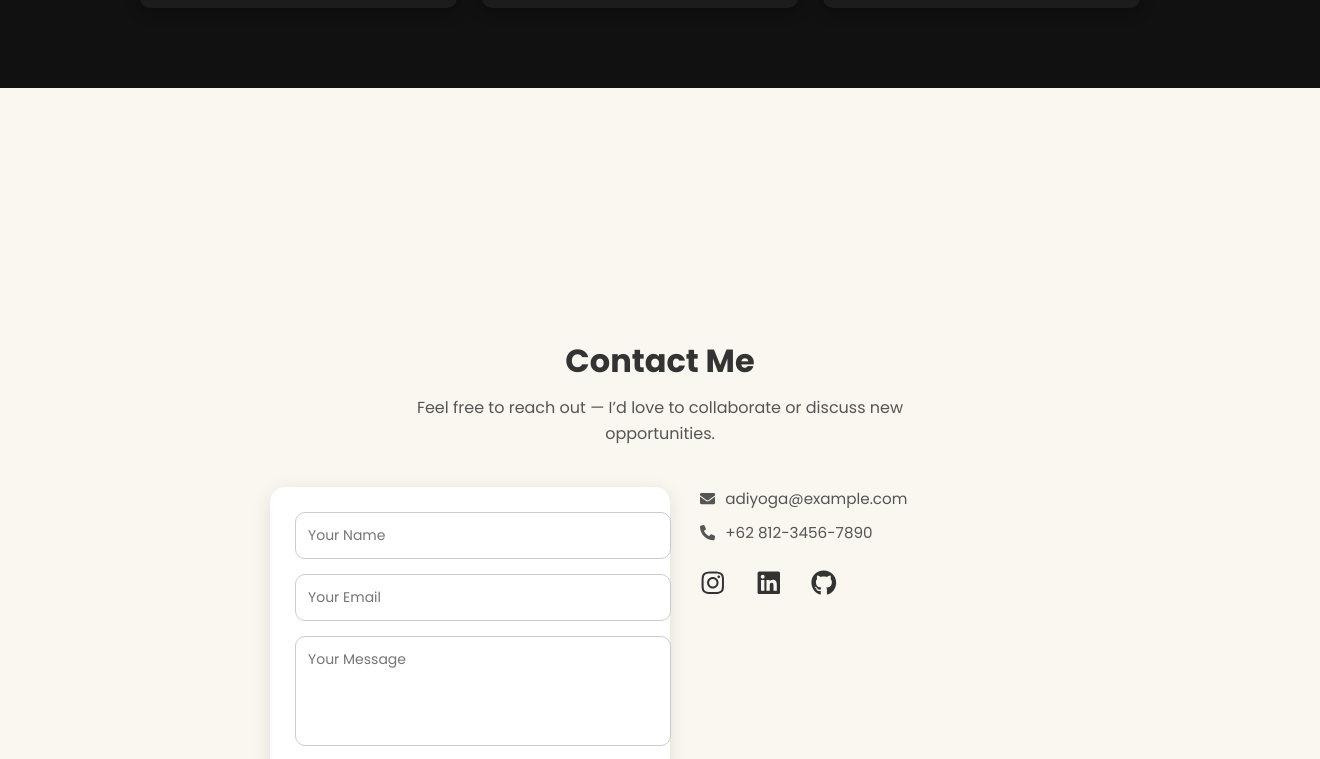
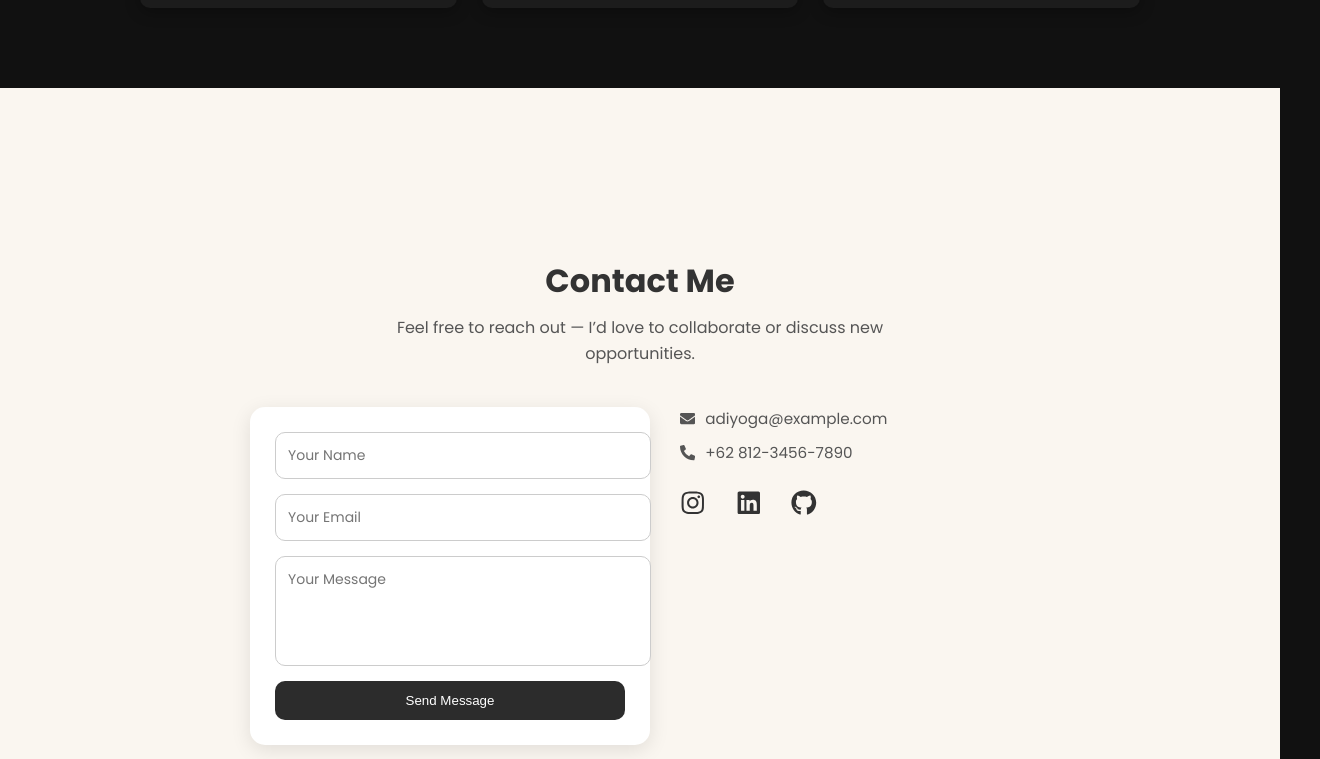
Before and after one commit to adiyogabaskoro/portfolio-bing, a React (Vite) app: page / in a window 1280 px wide. Shown: the part 4956-5715 px from the top of the page, 1320 px wide, since content can reach past the window. Built offline with nearby package versions, Linux system fonts and the light colour scheme.

Commit message:
membenarkan contact

```diff
--- a/src/App.css
+++ b/src/App.css
@@ -314,6 +314,7 @@ nav::after {
   padding: 80px 20px;
   color: #333;
   overflow-x: hidden;
+  box-sizing: border-box;
 }
 
 .contact h2 {
@@ -338,6 +339,13 @@ nav::after {
   width: 100%;
   max-width: 900px;
   padding: 0 10px;
+  box-sizing: border-box;
+}
+
+/* Tambahan baru */
+html, body {
+  max-width: 100%;
+  overflow-x: hidden;
 }
 
 .contact-form {
```
